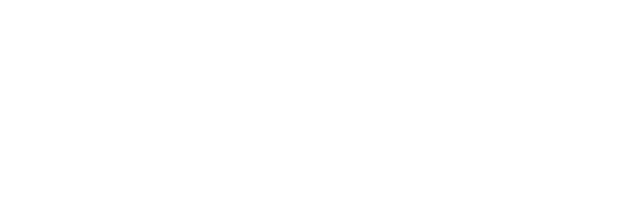
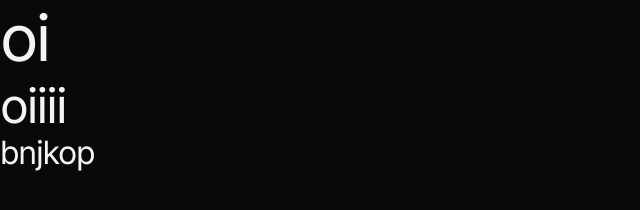
Before and after one commit to lunasanttos/Landing-Page-de-App, a plain HTML site: page index.html in a window 1280 px wide. Shown: the whole page, without its empty margins (0-640 px from the left). Drawn offline with Linux system fonts and the light colour scheme.

Commit message:
Definindo Variaveis CSS

```diff
--- a/index.html
+++ b/index.html
@@ -1,13 +1,22 @@
 <!DOCTYPE html>
 <html lang="pt-br">
 <head>
+
+  <link rel="preconnect" href="https://fonts.googleapis.com">
+  <link rel="preconnect" href="https://fonts.gstatic.com" crossorigin>
+
   <meta charset="UTF-8">
   <meta name="viewport" content="width=device-width, initial-scale=1.0">
   <title>Zingen - Karaokê|</title>
 
   <link rel="stylesheet" href="styles/index.css">
+
+  <link href="https://fonts.googleapis.com/css2?family=Inter:ital,opsz,wght@0,14..32,100..900;1,14..32,100..900&family=Poppins:ital,wght@0,100;0,200;0,300;0,400;0,500;0,600;0,700;0,800;0,900;1,100;1,200;1,300;1,400;1,500;1,600;1,700;1,800;1,900&display=swap" rel="stylesheet">
+
 </head>
 <body>
-
+  <h1>oi</h1>
+  <h2>oiiii</h2>
+  <h3>bnjkop</h3>
 </body>
 </html>
--- a/styles/global.css
+++ b/styles/global.css
@@ -0,0 +1,84 @@
+*,
+*::before,
+*::after {
+  box-sizing: border-box;
+}
+
+* {
+  margin: 0;
+  padding: 0;
+  font: inherit; /*desconsidera todas as fontes do projeto*/
+
+  -webkit-font-smoothing: antialiased;/*mortor de navegador para deixar a fonte mais suave*/
+  -moz-osx-font-smoothing: grayscale; /*faz o mesmo de suavizar, no entanto no mozila*/
+}
+
+:root {
+  --bg-color: #09090b;
+  --surface-color: #18181B;
+  --stroke-color: #27272A;
+  --text-color-secondary: #A1A1AA;
+  --text-color-primary: #F4F4F5;
+  --brand-color-primary: #F7B733;
+  --brand-color-secondary:#FC4A1A;
+
+  --ff-sans: 'Inter', system-ui, sans-serif;
+  --fw-base: 400;
+  --fw-md: 500;
+  --fw-bold: 800;
+
+  --fs-sm: 0.875rem;
+  --fs-base: 1rem;
+  --fs-lg: 1.25rem;
+  --fs-xl: 1.5rem;
+  --fs-2xl: 2.5rem;
+}
+
+html {
+  font-family: var(--ff-sans);
+  font-weight: var(--fw-base);
+  font-size: var(--fs-base);
+  line-break: 1.6;
+  color: var(--text-color-primary);
+}
+
+body {
+  background-color: var(--bg-color);
+}
+
+h1, h2, h3 {
+  line-height: 1.2;
+  color: var(--text-color-primary);
+  font-weight: var(--fw-base);
+  letter-spacing: -0.04em;
+}
+
+
+h1 {
+  font-size: var(--fs-2xl);
+}
+
+h2 {
+  font-size: var(--fs-xl);
+}
+
+h3 {
+  font-size: var(--fs-lg);
+}
+
+a {
+  text-decoration: none;
+  color: inherit;
+}
+
+ul[role="list"]{
+  list-style: none;
+}
+
+@media (width >= 80em){
+  :root{
+    --fs-lg: 2rem;
+    --fs-xl: 3rem;
+    --fs-2xl: 4rem;
+  }
+}
```
